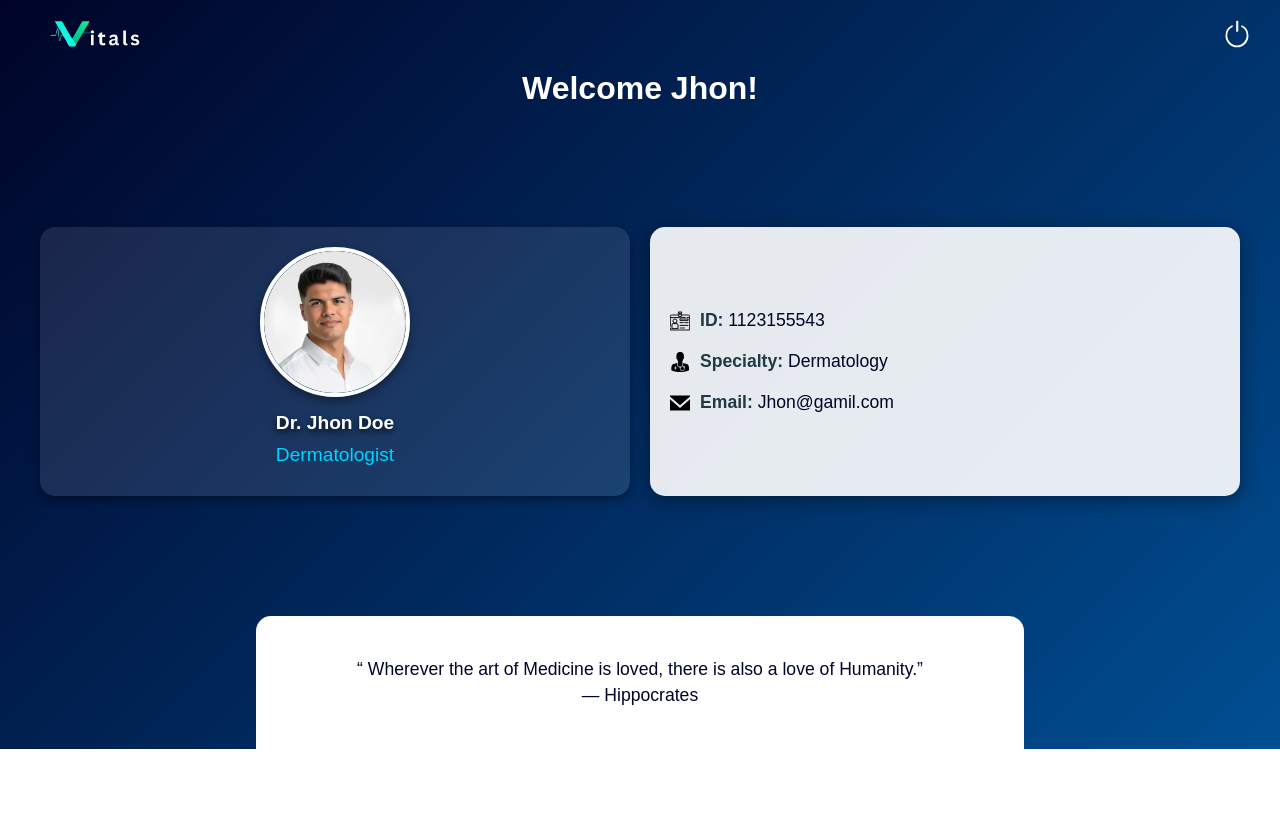
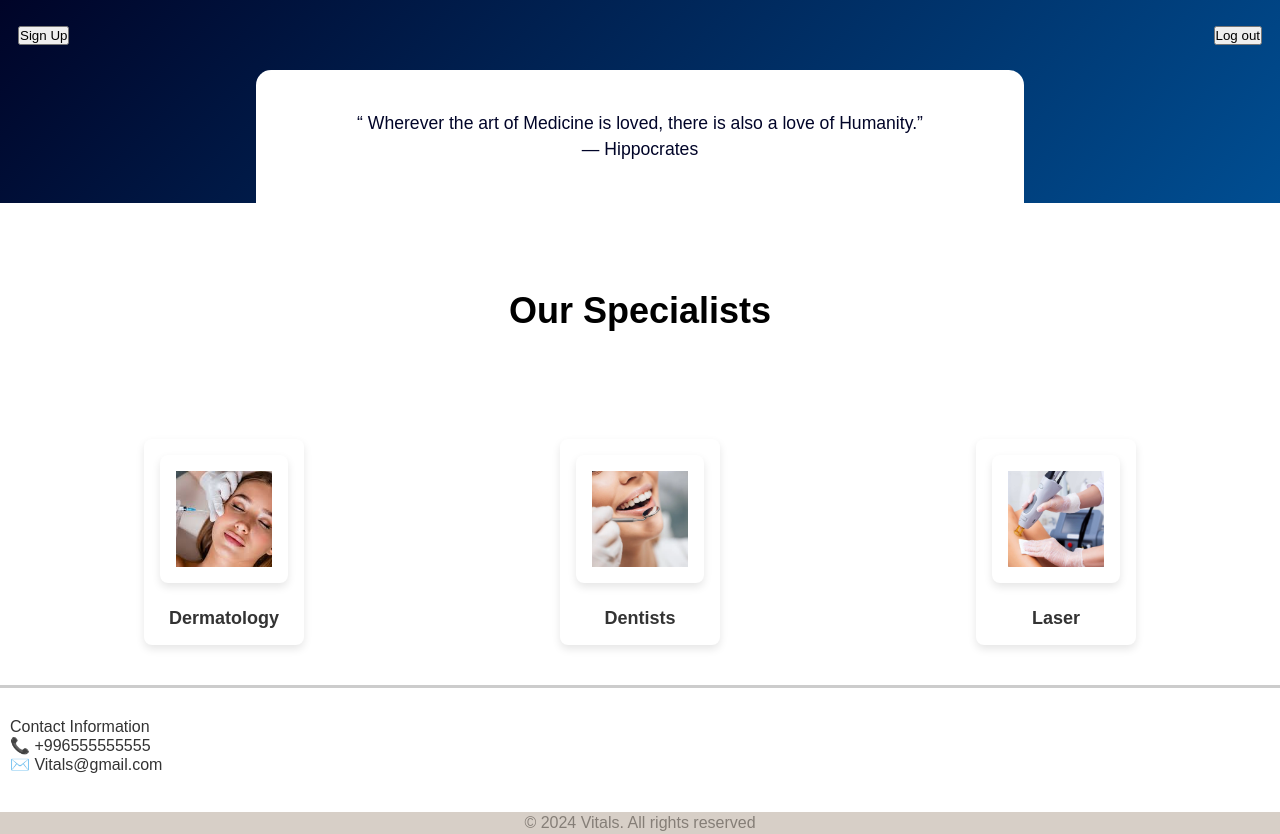
Before and after one commit to Ralshatiri/Clinic-Web2, a plain HTML site: page index.html in a window 1280 px wide. Before the commit the page ends 800 px from the top, so only its background shows below. Drawn offline with Linux system fonts and the light colour scheme.

Commit message:
hi rahaf

```diff
--- a/index.html
+++ b/index.html
@@ -9,46 +9,15 @@
 </head>
 <body >
 
+        <!-- nav bar  -->
+  <div id="container">
+        <div class="signin-logout">
+              <div class="sign"><button> Sign Up</button></div>
+              <div class="logout"><button> Log out </button></div>
 
-  <div id="container">
-        <div class="Logo-logout">
-              <div class="logo"><img src="Images/Logo.webp" alt="logo"></div>
-             <!-- add link -->
-              <a href=""> <img src="Images/Logout.svg" alt="Logout" id="logout"></a>
+
         </div>
 
-        <!-- Welcome message -->
-        <h1 id="welcome-message">Welcome Jhon!</h1>
-
-        <!-- User Information -->
-    <div class="UserInfo">
-        <div class="profile-layout">
-          <!-- Profile Card -->
-          <div class="profile-card">
-            <div class="image-container">
-              <img src="Images/profile-pic1.png" alt="Photo" class="user-image">
-            </div>
-            <p class="user-name">Dr. Jhon Doe</p>
-            <p class="doctor-specialty">Dermatologist</p>
-          </div>
-
-          <!-- Information Card -->
-          <div class="info-card">
-            <div class="info-item">
-              <img src="Images/IdIcon.svg" alt="ID Icon" class="icon">
-              <span><strong>ID:</strong> 1123155543</span>
-            </div>
-            <div class="info-item">
-              <img src="Images/SpecialityIcon.svg" alt="Specialty Icon" class="icon">
-              <span><strong>Specialty:</strong> Dermatology</span>
-            </div>
-            <div class="info-item">
-              <img src="Images/EmailIcon.svg" alt="Email Icon" class="icon">
-              <span><strong>Email:</strong> Jhon@gamil.com</span>
-            </div>
-          </div>
-        </div>
-      </div>
 
 
     <div class="info">
@@ -63,6 +32,55 @@
   </div>
 
 
+  <!-- Categories Section -->
+
+  <div class="homecategory-header">
+    <h2 class="subTitle">Our Specialists </h2>
+</div>
+
+
+<div class="homecategories">
+    <div class="homecategory-item">
+        <div class="homecategory-image">
+         <img  src="images/images.jpg" alt="Dermatology " class="homecategory-item">
+        </div>
+        <h3> Dermatology</h3>
+    </a>
+    </div>
+
+    <div class="homecategory-item">
+    <div class="homecategory-image">
+        <img  src="images/dentist.webp" alt="Dentist " class="homecategory-item">
+    </div>
+    <h3> Dentists</h3>
+</a>
+    </div>
+
+    <div class="homecategory-item">
+        <div class="homecategory-image">
+            <img  src="Images/laser.jpg" alt=" Laser" class="homecategory-item">
+        </div>
+        <h3>Laser</h3>
+    </a>
+    </div>
+</div>
+
+<!-- Footer Section -->
+<footer class="main-footer">
+  <div class="contact">
+      <p>Contact Information</p>
+      <p>📞 +996555555555</p>
+      <p>✉️ Vitals@gmail.com</p>
+      <div class="social-media">
+          <a href="https://www.snapchat.com" target="_blank" title="snapchat" class="fab fa-snapchat"></a>
+          <a href="https://www.instagram.com" target="_blank" title="instagram" class="fab fa-instagram"> </a>
+          <a href="https://www.twitter.com" target="_blank" title="twitter" class="fab fa-twitter"></a>
+      </div>
+  </div>
+  <div id="copyright">
+  <p>&copy; 2024 Vitals. All rights reserved</p>
+  </div>
+</footer>
 
 
 </body>
--- a/style.css
+++ b/style.css
@@ -10,9 +10,7 @@ body {
 #container{
   color: #fff;
   background: linear-gradient(135deg, #000428, #004e92);
-  /* background-image: url("Images/IMG_8874.jpg");
-  background-repeat: no-repeat;
-  background-size: cover; */
+
 
 }
 #logout{
@@ -20,12 +18,13 @@ body {
   margin: 0;
 }
 
-.Logo-logout {
+.signin-logout {
   display: flex;
-  justify-content: space-between;
+justify-content: space-between;
   align-items: center;
   padding: 10px 18px;
   height: 70px;
+
 }
 .logo img {
   max-width: 60%;
@@ -451,3 +450,147 @@ thead th.active,tbody td.active {
         min-width: 12.1rem;
     }
   }
+
+/***************************** Footer ****************************/
+.main-footer {
+  width: 100%;
+  padding: 1.25em 0;
+  text-align: center;
+  border-top: 0.2em solid #ccc;
+  background-color: #fff;
+  color: #333;
+  margin-top: 1.25em;
+  padding-bottom: 0em;
+}
+
+#copyright {
+  background: #d3cbc2e8;
+  padding: 0.125em 0;
+  color: #857e77;
+}
+
+.contact {
+  width: 100%;
+  max-width: 18.75em;
+  padding: 0.625em;
+  text-align: left;
+}
+
+.social-media a {
+  margin: 0 0.3em;
+  font-size: 1.5em;
+  color: #000;
+  text-decoration: none;
+}
+
+body.dark-mode .social-media a:hover, .social-media a:hover {
+  color: #ffcc00 !important;
+}
+ /***************************Categories ************************************************/
+
+
+
+/* Categories Section */
+.homecategory-header {
+  display: flex;
+  justify-content: center;
+  align-items: center;
+  font-weight: bolder;
+  font-size: 1.5em;
+  height: 9em; /* Height using em for flexibility */
+}
+
+.homecategories {
+  display: flex;
+  justify-content: space-around;
+  gap: 0.5em;
+  padding: 1.25em;
+  background-color: #fff;
+  overflow-x: auto;
+}
+
+.homecategory-item {
+  background-color: #fff;
+  border-radius: 0.5em;
+  box-shadow: 0 0.25em 0.5em rgba(0, 0, 0, 0.1);
+  overflow: hidden;
+  text-align: center;
+  padding: 1em;
+  width: 12em;
+  flex: 0 0 12.5vw; /* Sets item width based on viewport width */
+  transition: transform 0.3s, box-shadow 0.3s;
+}
+
+
+.homecategory-item .homecategory-image img {
+  width: 8em; /* Adjust width to keep images circular */
+  height: 8em; /* Equal width and height */
+  object-fit: cover;
+  border-radius: 0.5em;
+  margin-bottom: 0.625em;
+}
+
+.homecategory-item h3 {
+  font-size: 1.125em;
+  font-weight: bold;
+  color: #333;
+  margin: 0.625em 0 0 0;
+  text-decoration: none;
+}
+
+.homecategory-item a{
+  text-decoration: none;
+}
+
+
+
+
+
+
+
+
+
+
+
+
+
+
+
+
+
+
+
+/*
+.homecategory-item {
+  background-color: #fff;
+  border-radius: 0.5em;  Keep normal rounded corners
+
+  box-shadow: 0 0.25em 0.5em rgba(0, 0, 0, 0.1);
+  overflow: hidden;
+  text-align: center;
+  padding: 1em;
+  width: 12em;
+  flex: 0 0 12.5vw;
+  transition: transform 0.3s, box-shadow 0.3s;
+  display: flex;
+  flex-direction: column;
+  align-items: center;
+  justify-content: center;
+}
+
+.homecategory-item .homecategory-image img {
+  width: 8em; /* Adjust width to keep images circular
+  height: 8em; /* Equal width and height
+  object-fit: cover;
+  border-radius: 50%; /* Make only the images circular
+  margin-bottom: 0.625em;
+}
+
+.homecategory-item h3 {
+  font-size: 1.125em;
+  font-weight: bold;
+  color: #333;
+  margin: 0.625em 0 0 0;
+  text-decoration: none;
+}
+*/
```
Also changed, not shown: Images/dentist.webp (added), Images/images.jpg (added), Images/laser.jpg (added), script.js (line endings or trailing spaces).
